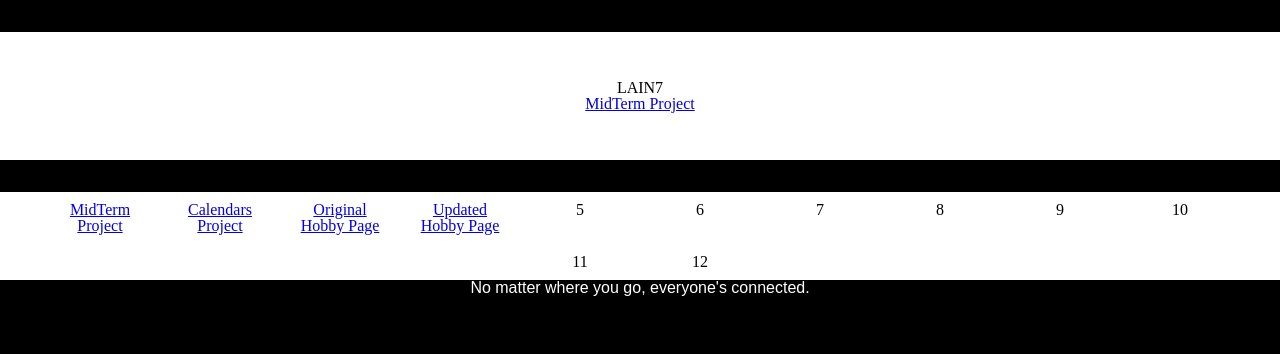
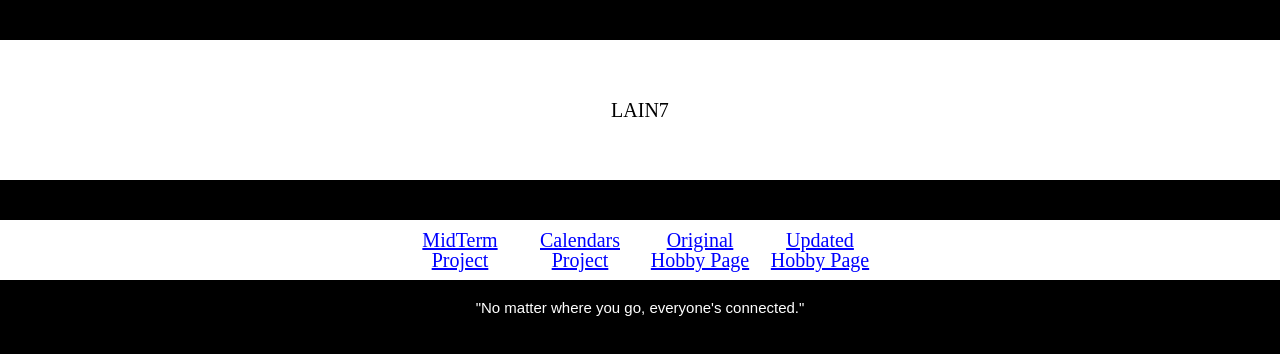
Before and after one commit to LAIN7/LAIN7.github.io, a plain HTML site: page index.html in a window 1280 px wide. Drawn offline with Linux system fonts and the light colour scheme; a web font is replaced by a local one.

Commit message:
Updated css and main page html

```diff
--- a/index.html
+++ b/index.html
@@ -1,6 +1,7 @@
 <!DOCTYPE HTML>
-<html>
+<html lang="en">
 	<head>
+		<title>LAIN7 User Site</title>
 	      <!--
         Author: Daniel Shabura
         File: index.html
@@ -17,7 +18,6 @@
 			<header>
 			<h1>LAIN7</h1>
 			<div class="navbar">
-				<a href="midterm/index.html">MidTerm Project</a>
 			</div>
 			</header>
 		</div>
@@ -26,17 +26,9 @@
 			<div><a href="calendar/index.html">Calendars Project</a></div>
 			<div><a href="original_hobby_page/index.html">Original Hobby Page</a></div>
 			<div><a href="updated_hobby_page/index.html">Updated Hobby Page</a></div>
-			<div>5</div>
-			<div>6</div>
-			<div>7</div>
-			<div>8</div>
-			<div>9</div>
-			<div>10</div>
-			<div>11</div>
-			<div>12</div>
 		</div>
 		<div id="quote">
-			<p>No matter where you go, everyone's connected.</p>
+			<p>"No matter where you go, everyone's connected."</p>
 		</div>
 	</body>
 </html>
--- a/styles.css
+++ b/styles.css
@@ -2,6 +2,7 @@
 
 /* General */
 body{
+	font-size:20px;
 	background-color:black;
 }
 /*Header */
@@ -33,10 +34,15 @@ p{
 	font-family: 'Be Vietnam', sans-serif;
 	color:white;
 }
+a:visited{
+	color:red;
+}
+a, a:hover{
+	color:blue;
+}
 
-.v1{
-	position:absolute;
-	z-index:-1;
-	border-left:1000px solid #ff0000;
-	height:500px;
+/* Lower Page */
+#quote{
+	margin-top:20px;
+	font-size:15px;
 }
```
